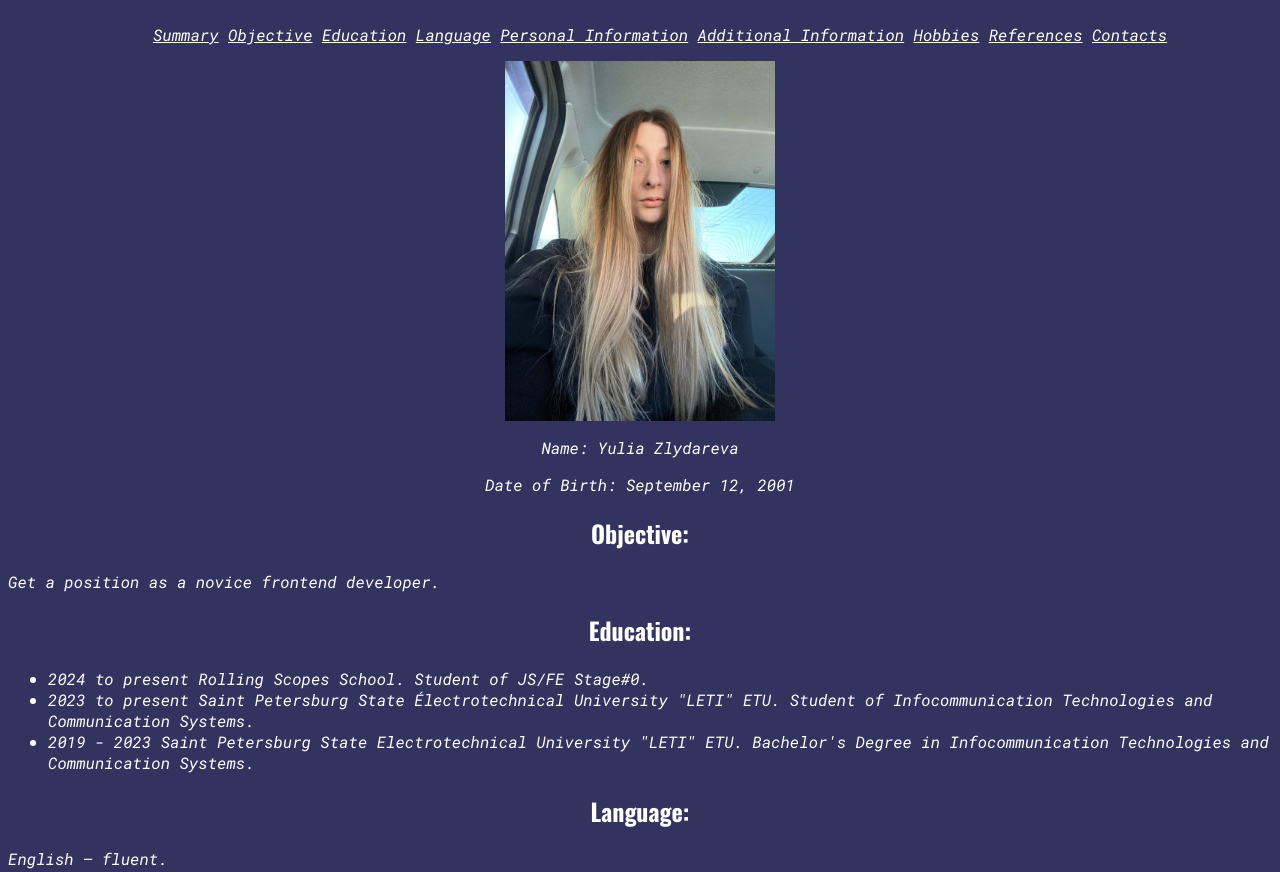
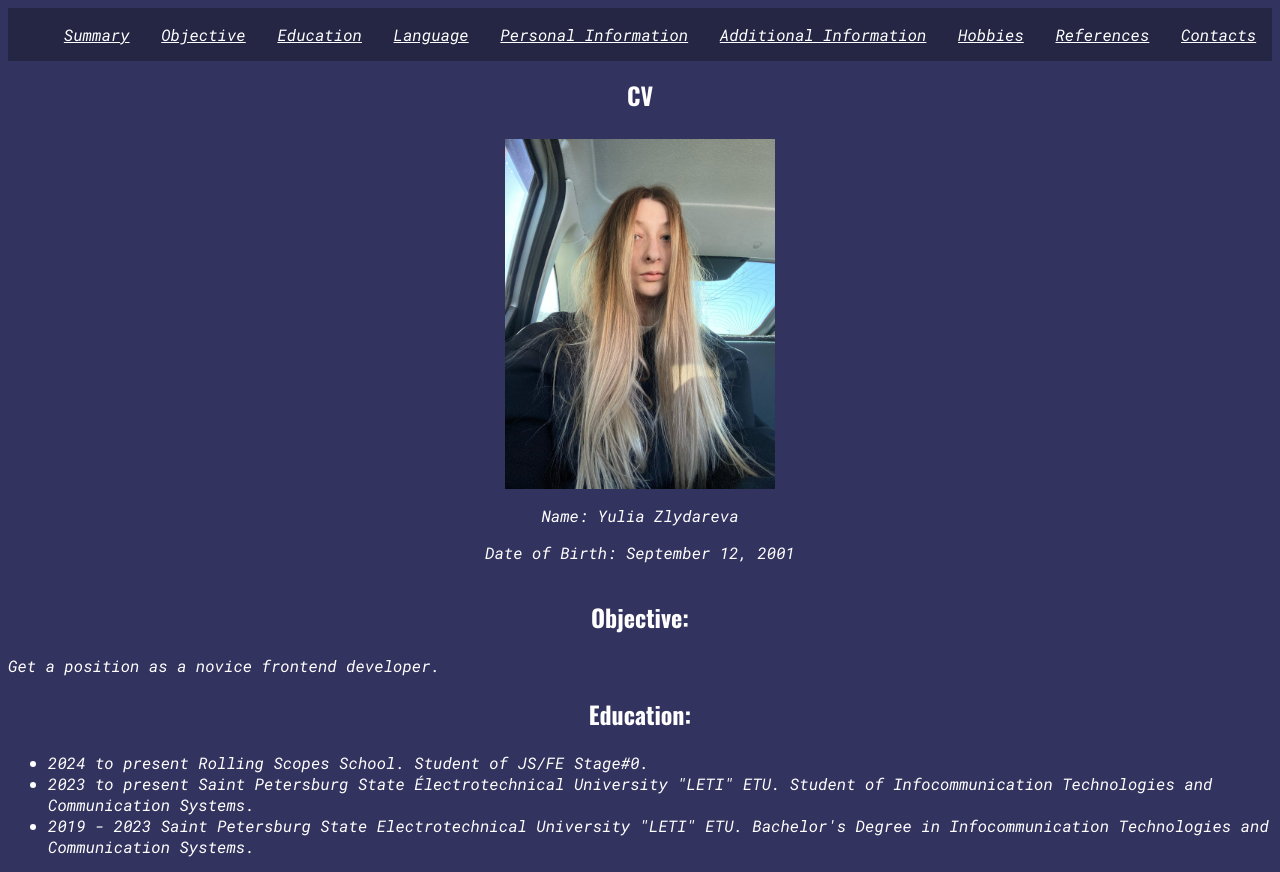
Before and after one commit to zlbldareva/rsschool-cv, a plain HTML site: page index.html in a window 1280 px wide. Shown: the top 872 px of the page. Drawn offline with nearby package versions, Linux system fonts and the light colour scheme.

Commit message:
init: fix index and style

```diff
--- a/index.html
+++ b/index.html
@@ -1,9 +1,7 @@
 <!DOCTYPE html>
 <html lang="en">
 <head>
-
-    <title>CV</title>
-    <meta http-equiv="Content-type" content="text/html;charset=UTF-8"/>
+        <title>CV</title>
     <link rel="icon" href="assets/img/favicon.ico"/>
     <link rel="preconnect" href="https://fonts.googleapis.com">
     <link rel="preconnect" href="https://fonts.gstatic.com" crossorigin>
@@ -13,20 +11,20 @@
 <header>
 <nav class="nav">
     <ul class="nav-list">
-      <a class="nav-item" href="#summary" class="nav-link">Summary</a>
-      <a class="nav-item"href="#objective" class="nav-link">Objective</a>
-      <a class="nav-item" href="#education" class="nav-link">Education</a>
-      <a class="nav-item" href="#language" class="nav-link">Language</a>
-      <a class="nav-item" href="#perersal" class="nav-link">Personal Information</a>
-      <a class="nav-item" href="#additional" class="nav-link">Additional Information</a>
-      <a class="nav-item" href="#hobbies" class="nav-link">Hobbies</a>
-      <a class="nav-item" href="#references" class="nav-link">References</a>
-      <a class="nav-item" href="#contacts" class="nav-link">Contacts</a>
+     <li><a class="nav-item" href="#summary">Summary</a></li>
+     <li><a class="nav-item" href="#objective">Objective</a></li>
+     <li><a class="nav-item" href="#education">Education</a></li>
+     <li><a class="nav-item" href="#language">Language</a></li>
+     <li><a class="nav-item" href="#perersal">Personal Information</a></li>
+     <li><a class="nav-item" href="#additional">Additional Information</a></li>
+     <li><a class="nav-item" href="#hobbies">Hobbies</a></li>
+     <li><a class="nav-item" href="#references">References</a></li>
+     <li><a class="nav-item" href="#contacts">Contacts</a></li>
     </ul>
   </nav>
 </header>
-<main>
 <body>
+    <h1>CV</h1>
     <img class="photo" src="assets/img/me.jpg" alt="my photo">
     <div id="summary">
         <p class="main">Name: Yulia Zlydareva</p>
@@ -53,9 +51,8 @@
     <p>Reading books, playing computer games.</p>
     <h2 id="references">References:</h2>
     <p>Available on request.</p>
-</div>
+    </div>
 </body>
-</main>
 <footer>
     <div class="container">
     <h2 id="contacts">Contacts:</h2>
--- a/style.css
+++ b/style.css
@@ -17,8 +17,9 @@
     flex-direction: column;
     justify-content: space-between;
     background-color: rgb(51, 51, 95);
+    text-align: center;
  }
- h2{
+ h1, h2{
     font-family: 'Oswald';
     font-size: 24px;
     color: white;
@@ -37,22 +38,15 @@
     height: 360px;
     display: block;
     margin: 0 auto;
+    padding-top: 10px;
  }
- .nav{
-    /*display: flex;
-    justify-content: space-between;
+ .nav-list{
+    display: flex;
+    justify-content: space-around;
     align-items: center;
-    background-color: rgb(51, 51, 95);
-    padding: 10px;
-    max-width: 1440px;
-    margin: 0 auto;*/
-    display: flex;
-    justify-content: center;
-    align-items: center;
+    list-style-type: none;
   }
- .main{
-    text-align: center;
-  }
+
   @media (max-width: 768px) {
     .section {
       width: 100%;
@@ -68,3 +62,9 @@
     display: block;
     margin: 0 auto;
 }
+header{
+   background-color: rgb(37, 37, 68);
+}
+.main{
+   text-align: center;
+}
```
